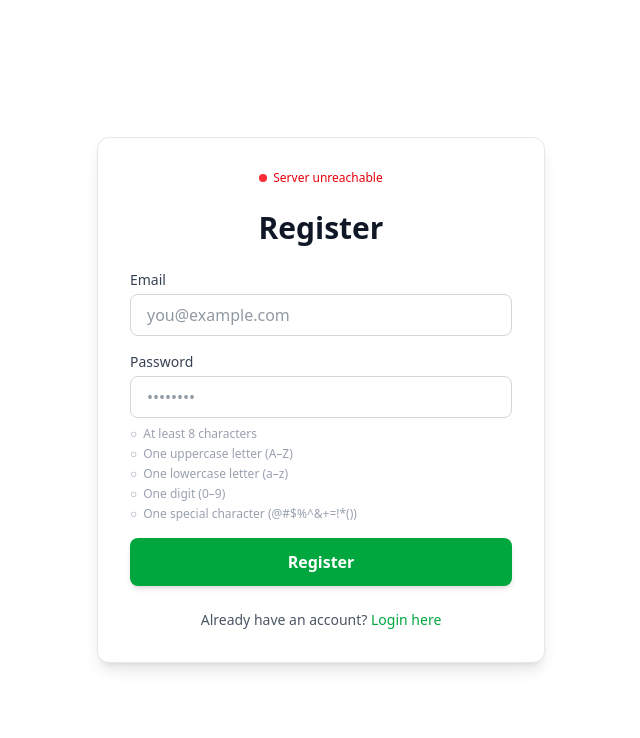
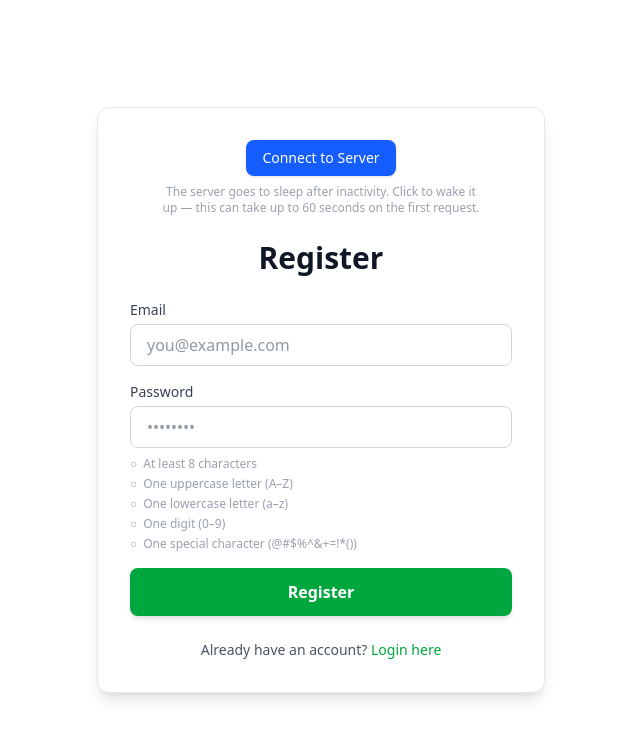
Before and after one commit to im24a-edenf/BattleShips_frontend, a React (Vite) app: page /register in a window 1280 px wide. Shown: the top 738 px of the page, without its empty margins (319-959 px from the left). Built offline with nearby package versions, Linux system fonts and the light colour scheme; no server answers.

Commit message:
Replace auto-ping with Connect to Server button explaining cold starts

```diff
--- a/src/components/BackendStatus.tsx
+++ b/src/components/BackendStatus.tsx
@@ -1,7 +1,7 @@
-import React, { useEffect, useState } from 'react';
+import React, { useCallback, useState } from 'react';
 import axios from 'axios';
 
-type Status = 'checking' | 'online' | 'starting' | 'offline';
+type Status = 'idle' | 'checking' | 'online' | 'starting' | 'offline';
 
 const BASE_URL = (import.meta.env.VITE_API_BASE_URL as string | undefined) ?? '';
 const PING_URL = `${BASE_URL}/api/v1/auth/register`;
@@ -21,43 +21,51 @@ const ping = (): Promise<number> => {
 };
 
 const BackendStatus: React.FC = () => {
-  const [status, setStatus] = useState<Status>('checking');
+  const [status, setStatus] = useState<Status>('idle');
   const [ms, setMs] = useState<number | null>(null);
 
-  useEffect(() => {
-    let cancelled = false;
-
-    const check = async () => {
+  const check = useCallback(async () => {
     setStatus('checking');
     try {
       const elapsed = await ping();
-        if (cancelled) return;
       setMs(elapsed);
       setStatus(elapsed > 8_000 ? 'starting' : 'online');
     } catch {
-        if (!cancelled) setStatus('offline');
+      setStatus('offline');
     }
-    };
-
-    void check();
-    return () => { cancelled = true; };
   }, []);
 
-  const dot: Record<Status, string> = {
+  if (status === 'idle') {
+    return (
+      <div className="flex flex-col items-center gap-2 w-full">
+        <button
+          onClick={check}
+          className="px-4 py-2 bg-blue-600 hover:bg-blue-700 text-white text-sm font-medium rounded-lg shadow-sm transition duration-200"
+        >
+          Connect to Server
+        </button>
+        <p className="text-xs text-gray-400 dark:text-gray-500 text-center max-w-xs">
+          The server goes to sleep after inactivity. Click to wake it up — this can take up to 60 seconds on the first request.
+        </p>
+      </div>
+    );
+  }
+
+  const dot: Record<Exclude<Status, 'idle'>, string> = {
     checking: 'bg-yellow-400 animate-pulse',
     online:   'bg-emerald-400',
     starting: 'bg-orange-400 animate-pulse',
     offline:  'bg-red-500',
   };
 
-  const label: Record<Status, string> = {
-    checking: 'Connecting to server...',
+  const label: Record<Exclude<Status, 'idle'>, string> = {
+    checking: 'Waking up server, please wait...',
     online:   `Server online${ms ? ` (${ms}ms)` : ''}`,
-    starting: 'Server is waking up, please wait...',
+    starting: 'Server is waking up, almost there...',
     offline:  'Server unreachable',
   };
 
-  const textColor: Record<Status, string> = {
+  const textColor: Record<Exclude<Status, 'idle'>, string> = {
     checking: 'text-yellow-600 dark:text-yellow-400',
     online:   'text-emerald-600 dark:text-emerald-400',
     starting: 'text-orange-600 dark:text-orange-400',
@@ -65,9 +73,19 @@ const BackendStatus: React.FC = () => {
   };
 
   return (
+    <div className="flex flex-col items-center gap-1">
       <div className={`flex items-center gap-1.5 text-xs font-medium ${textColor[status]}`}>
         <span className={`w-2 h-2 rounded-full flex-shrink-0 ${dot[status]}`} />
         {label[status]}
+      </div>
+      {status === 'offline' && (
+        <button
+          onClick={check}
+          className="text-xs text-blue-500 hover:text-blue-400 underline"
+        >
+          Retry
+        </button>
+      )}
     </div>
   );
 };
```
Lines whose indentation alone changed are shown as unchanged.
